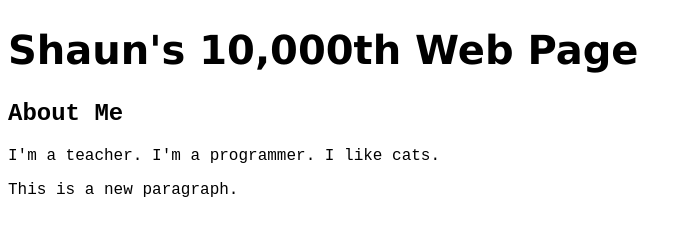
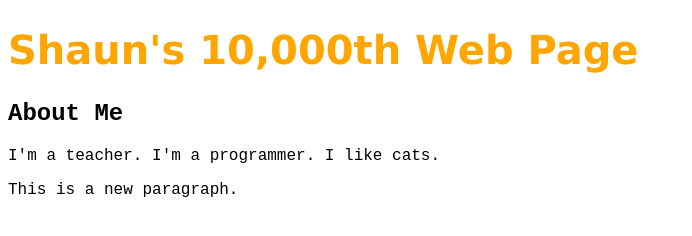
Before and after one commit to gcsmckinnon/html101-youth, a website: page index.html in a window 1280 px wide. Shown: the whole page, without its empty margins (0-692 px from the left). Drawn offline with Linux system fonts and the light colour scheme.

Commit message:
Added a splash of colour

```diff
--- a/index.html
+++ b/index.html
@@ -6,6 +6,7 @@
         font-size: 30pt;
         font-family: "Lucida Sans", "Lucida Sans Regular", "Lucida Grande",
           "Lucida Sans Unicode", Geneva, Verdana, sans-serif;
+        color: orange;
       }
       body {
         font-family: "Courier New", Courier, monospace;
```
